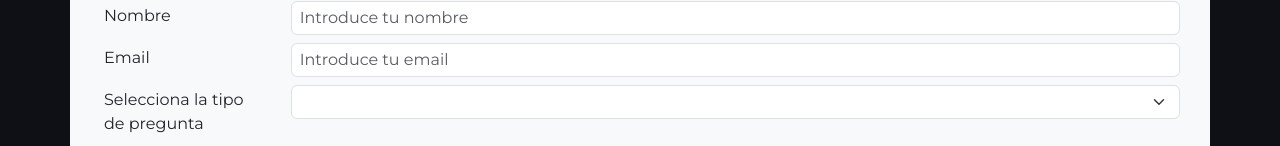
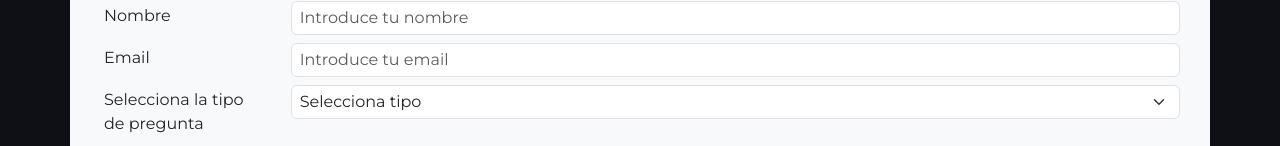
Before and after one commit to Menosuno02/proyecto-tvue-app, a Vue app: page /contacto in a window 1280 px wide. Shown: the part 147-293 px from the top of the page. Built offline with nearby package versions, Linux system fonts and the light colour scheme.

Commit message:
Update ContactoVista.vue

```diff
--- a/src/views/ContactoVista.vue
+++ b/src/views/ContactoVista.vue
@@ -20,7 +20,8 @@
                 <label for="tipo" class="col-2 col-form-label">Selecciona la tipo de pregunta</label>
                 <div class="col-10">
                     <select v-model="tipo" class="form-select" id="tipo">
-                        <option :selected>Duda</option>
+                        <option disabled value="">Selecciona tipo</option>
+                        <option>Duda</option>
                         <option>Pregunta</option>
                         <option>Sugerencia</option>
                         <option>Otro</option>
@@ -70,7 +71,7 @@ export default {
         return {
             name: "",
             email: "",
-            select: "",
+            tipo: "",
             asunto: "",
             fichero: "",
             enviado: false
```
